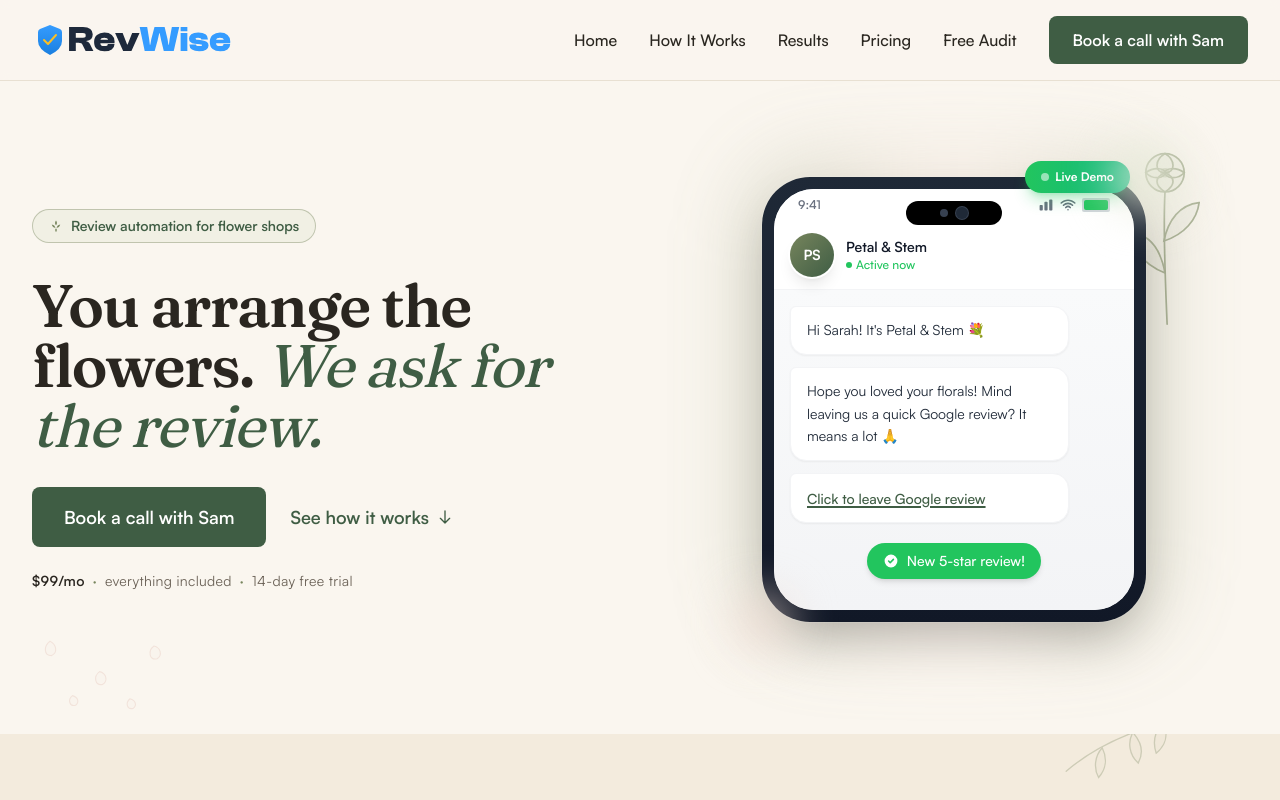
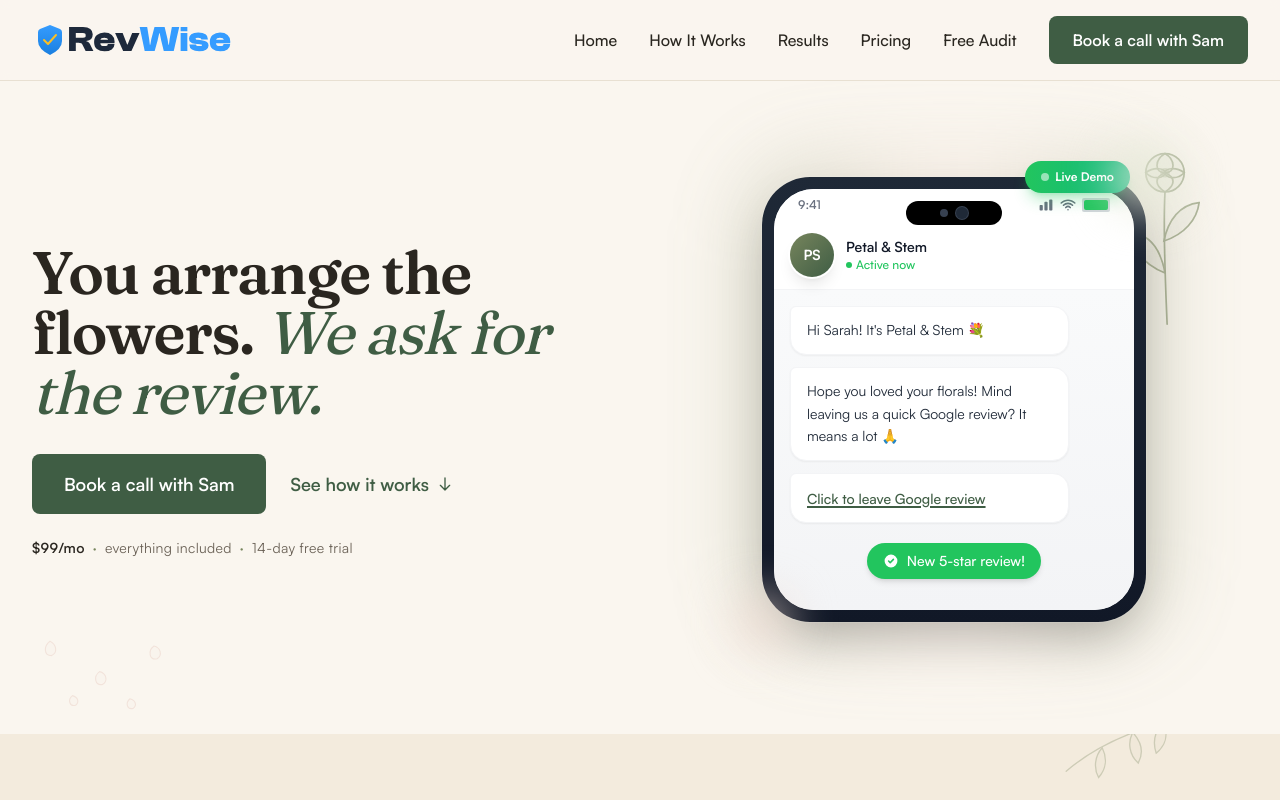
Before and after one commit to sammadura/revwise-website, a Next.js app: page / in a window 1280 px wide. Shown: the top 800 px of the page. Built offline with nearby package versions, Linux system fonts and the light colour scheme.

Commit message:
Remove hero eyebrow chip per Sam
Co-Authored-By: Claude Fable 5 <noreply@anthropic.com>

```diff
--- a/components/sections/HomeContent.tsx
+++ b/components/sections/HomeContent.tsx
@@ -28,13 +28,6 @@ export default function HomeContent() {
             {/* Copy */}
             <div>
               <ScrollReveal>
-                <span className="inline-flex items-center gap-2 border border-sage/40 bg-moss/50 text-primary px-4 py-1.5 rounded-full text-sm font-semibold mb-8">
-                  <svg className="w-3.5 h-3.5 text-sage" fill="currentColor" viewBox="0 0 20 20" aria-hidden="true">
-                    <path d="M10 2c1.8 2.2 1.8 4.8 0 7-1.8-2.2-1.8-4.8 0-7zM4 8c2.8.4 4.6 2.2 5.2 5C6.4 12.6 4.6 10.8 4 8zm12 0c-.6 2.8-2.4 4.6-5.2 5 .6-2.8 2.4-4.6 5.2-5zM9 14h2v4H9v-4z" />
-                  </svg>
-                  Review automation for flower shops
-                </span>
-
                 <h1 className="heading-xl mb-8">
                   You arrange the flowers.{' '}
                   <em className="italic font-normal text-primary">We ask for the review.</em>
```
